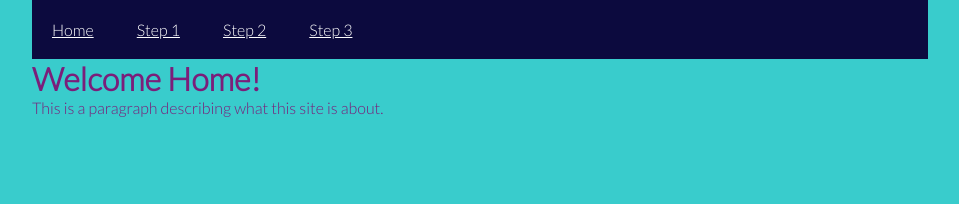
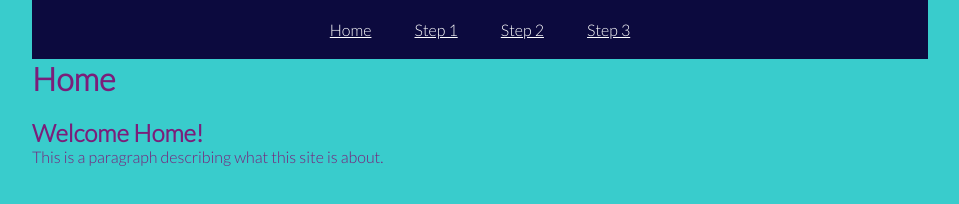
Before and after one commit to sheivaEdu/MMP240_S19, a plain HTML site: page nav_exercise/index.html in a window 1280 px wide. Shown: the whole page, without its empty margins (160-1119 px from the left). Drawn offline with Linux system fonts and the light colour scheme; a web font is replaced by a local one.

Commit message:
added some extra styling to the content templates and added step html pages

```diff
--- a/nav_exercise/index.html
+++ b/nav_exercise/index.html
@@ -14,9 +14,10 @@
 			<li><a href="step3.html">Step 3</a></li>
 		</ul>
 	</nav>
-
-	<h1>Welcome Home!</h1>
-	<p>This is a paragraph describing what this site is about.</p>
-
+	<h1>Home</h1>
+	<section>
+		<h1>Welcome Home!</h1>
+		<p>This is a paragraph describing what this site is about.</p>
+	</section>
 </body>
 </html>
--- a/nav_exercise/main.css
+++ b/nav_exercise/main.css
@@ -22,9 +22,14 @@ a:hover{
 	background-color: #0C0A3E;
 }
 
+section{
+	padding-top: 20px;
+}
+
 /* Navigation Styles */
 
 nav{
+	text-align: center;
 	background-color: #0C0A3E;
 }
 
```
Also changed, not shown: nav_exercise/step1.html (+5 -4 lines), nav_exercise/step2.html (+5 -4 lines), nav_exercise/step3.html (+5 -4 lines).
